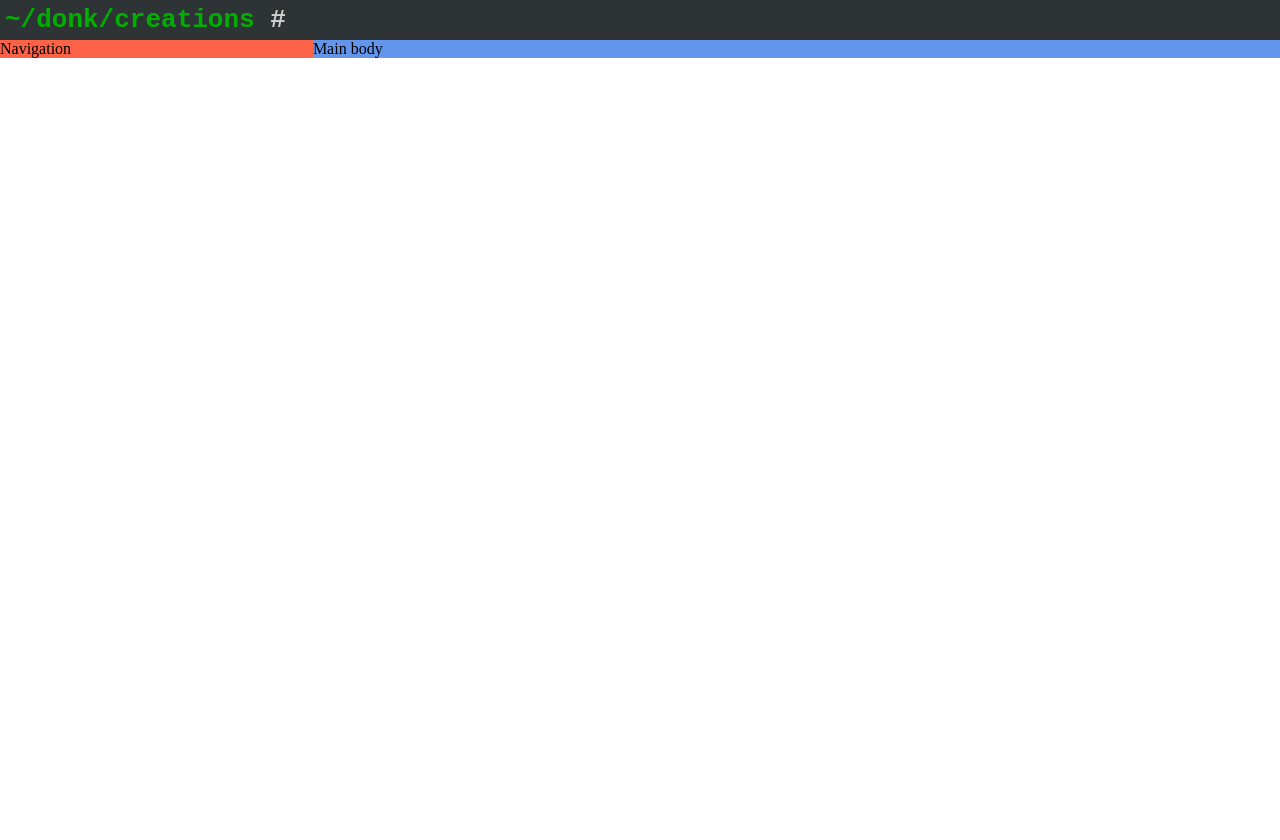
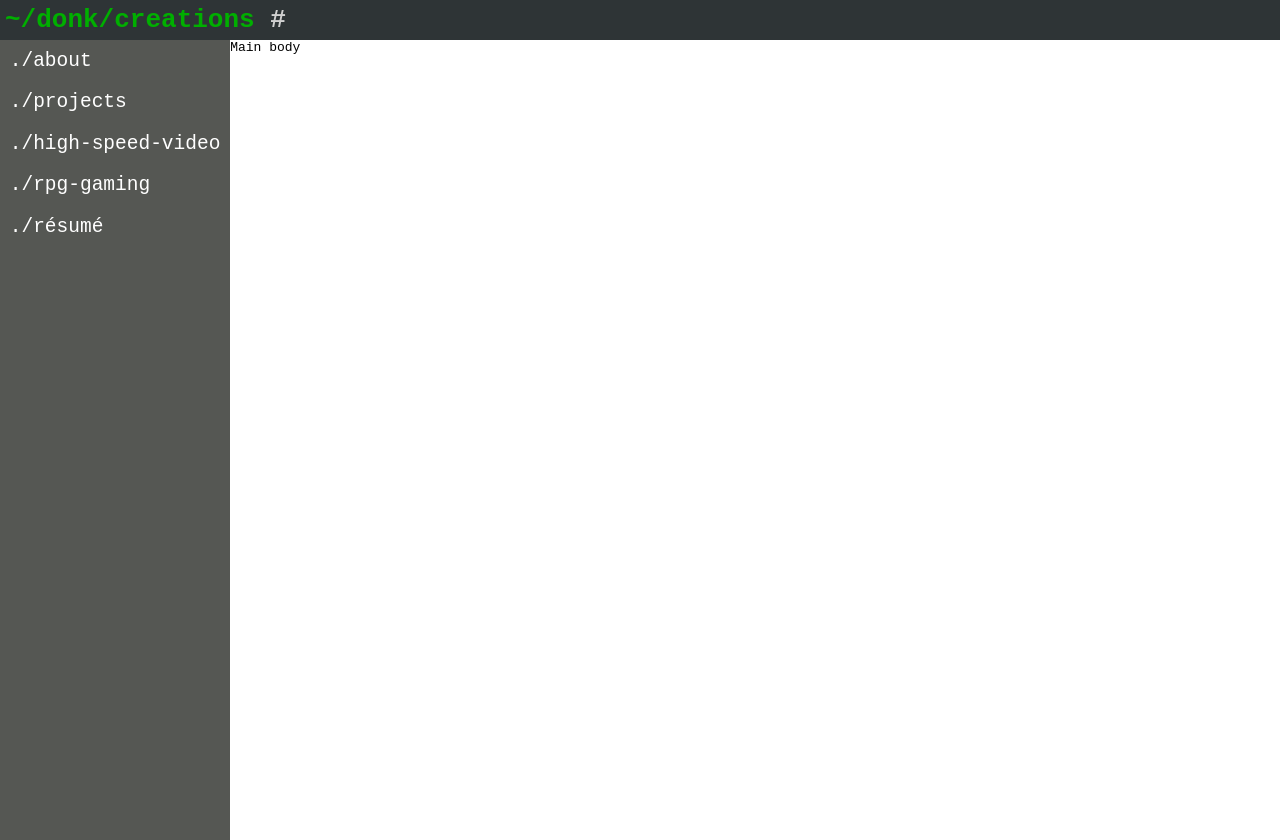
Before and after one commit to gamerdonkey/gamerdonkey_dot_com, a plain HTML site: page index.html in a window 1280 px wide. Before the commit the page ends 800 px from the top, so only its background shows below. Drawn offline with Linux system fonts and the light colour scheme.

Commit message:
Added a basic navigation pane

```diff
--- a/index.html
+++ b/index.html
@@ -12,7 +12,13 @@
             <span class="cursor"></span>
         </div><!-- header -->
         <div class="navigation">
-            Navigation
+            <ul>
+                <li><a href='#'>./about</a></li>
+                <li><a href='#'>./projects</a></li>
+                <li><a href='#'>./high-speed-video</a></li>
+                <li><a href='#'>./rpg-gaming</a></li>
+                <li><a href='#'>./r&eacute;sum&eacute;</a></li>
+            </ul>
         </div><!-- navigation -->
         <div class="main">
             Main body
--- a/style.css
+++ b/style.css
@@ -1,6 +1,8 @@
 body {
     margin: 0;
     width: 100%;
+
+    font-family: monospace;
 }
 
 .wrapper {
@@ -12,11 +14,12 @@ body {
     flex: 2 100%;
     display: flex;
     flex-flow: row wrap;
+
     background: #2e3436;
+    padding: 5px;
+
     color: #d0d0d0;
-    padding: 5px;
     font-size: 200%;
-    font-family: monospace;
     font-weight: bold;
 }
 
@@ -28,19 +31,43 @@ body {
     background: #d0d0d0;
     height: 1.1em;
     width: 0.6em;
+
     animation-name: blinking;
     animation-duration: 2s;
     animation-iteration-count: infinite;
 }
 
 .navigation {
-    flex: 1 auto;
-    background: tomato;
+    flex: 0 auto;
+    display: flex;
+    flex-flow: column;
+    height: 100vh;
+
+    background: #555753;
+
+    font-size: 150%;
+}
+
+.navigation ul {
+    list-style: none;
+
+    margin: 0;
+    padding-left: 0;
+}
+
+.navigation a {
+    text-decoration: none;
+    display: block;
+    padding: 0.5em;
+    color: white;
+}
+
+.navigation a:hover {
+    background: #2e3436;
 }
 
 .main {
-    flex: 4 0px;
-    background: cornflowerblue;
+    flex: 6 0px;
 }
 
 @keyframes blinking {
```
